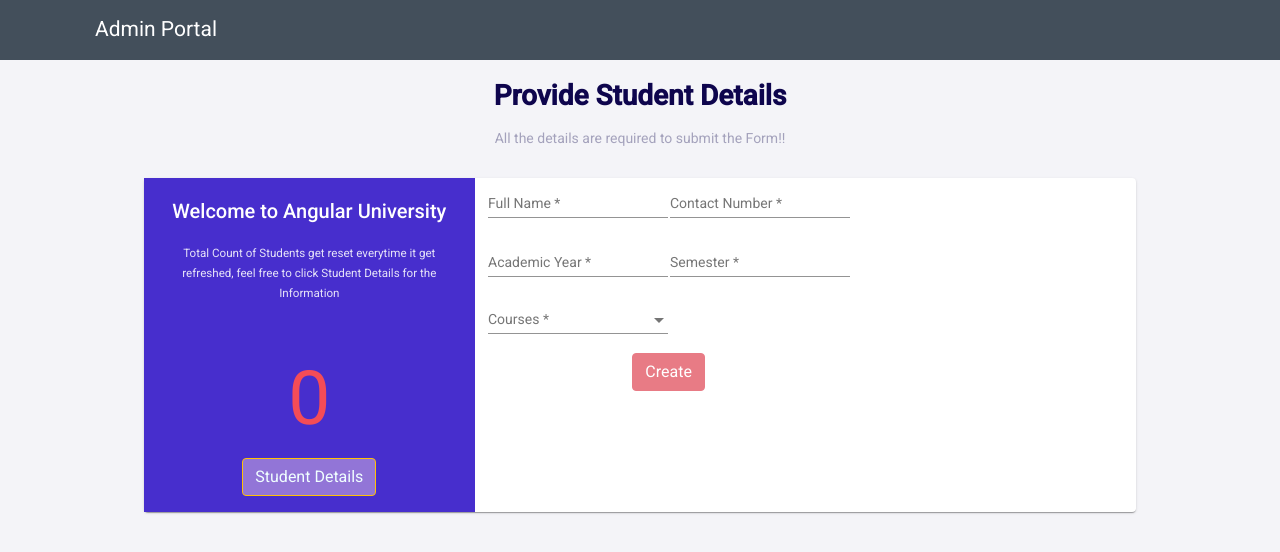
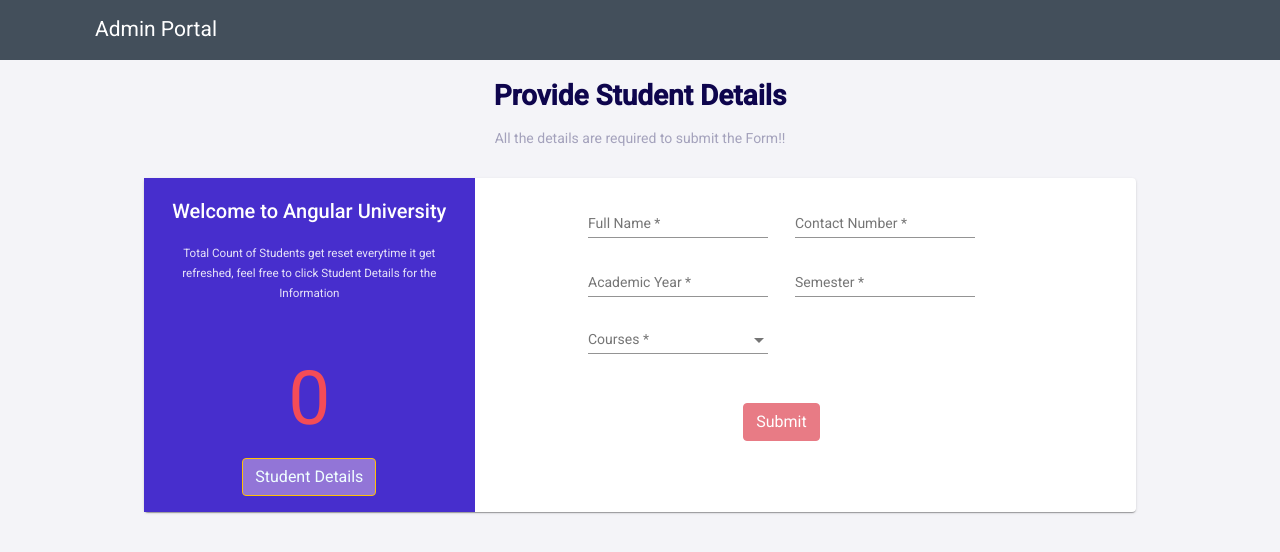
Before and after one commit to Rajat-dey/University_Admin_Portal, an Angular app in the folder my-app/: page / in a window 1280 px wide. Shown: the top 552 px of the page. Built offline with nearby package versions, Linux system fonts and the light colour scheme.

Commit message:
UI improved on form

```diff
--- a/my-app/src/app/modules/dashboard/dashboard.component.css
+++ b/my-app/src/app/modules/dashboard/dashboard.component.css
@@ -1,12 +1,3 @@
-.demo-full-width {
-    width: 100%;
-}
-
-body {
-    margin: 0;
-    font-family: Roboto, sans-serif;
-}
-
 mat-card {
     text-align: -webkit-center;
     max-width: 80%;
@@ -15,10 +6,21 @@ mat-card {
     padding: 0;
 }
 
-.content-center {
-    text-align: -webkit-center;
+#StudentData{
+    padding-left: 100px;
+    padding-top: 20px;
+    padding-bottom: 10px;
+    padding-right: 10px;
 }
 
+table{
+    width: 75%;
+}
+
+
+#SubmitFormBtn{
+    margin: 30px 0;
+}
 
 
 .col-md-4{
--- a/my-app/src/app/modules/dashboard/dashboard.component.html
+++ b/my-app/src/app/modules/dashboard/dashboard.component.html
@@ -17,8 +17,7 @@
             </app-display-board>
           </div>
 
-          <div class="col-md-7 mrgnbtm">
-
+          <div class="col-md-8" id='StudentData'>
             <form [formGroup]="StudentForm" (ngSubmit)="onSubmit()">
                 <table>
                     <tr>
@@ -45,8 +44,6 @@
                           </mat-form-field>
                       </td>
                     </tr>
-
-
                     <mat-form-field>
                       <mat-label>Courses</mat-label>
                       <mat-select formControlName="Subjects"  multiple>
@@ -55,13 +52,12 @@
                     </mat-form-field>
                     <tr>
                       <td colspan="2" class="content-center">
-                    <button type="submit" [disabled]="!StudentForm.valid" class="btn btn-danger">Create</button>
+                        <button type="submit"  id="SubmitFormBtn" [disabled]="!StudentForm.valid" class="btn btn-danger">Submit</button>
                       </td>
                     </tr>
 
                 </table>
             </form>
-
           </div>
 </div>
 </div>
```
Lines whose indentation alone changed are shown as unchanged.
